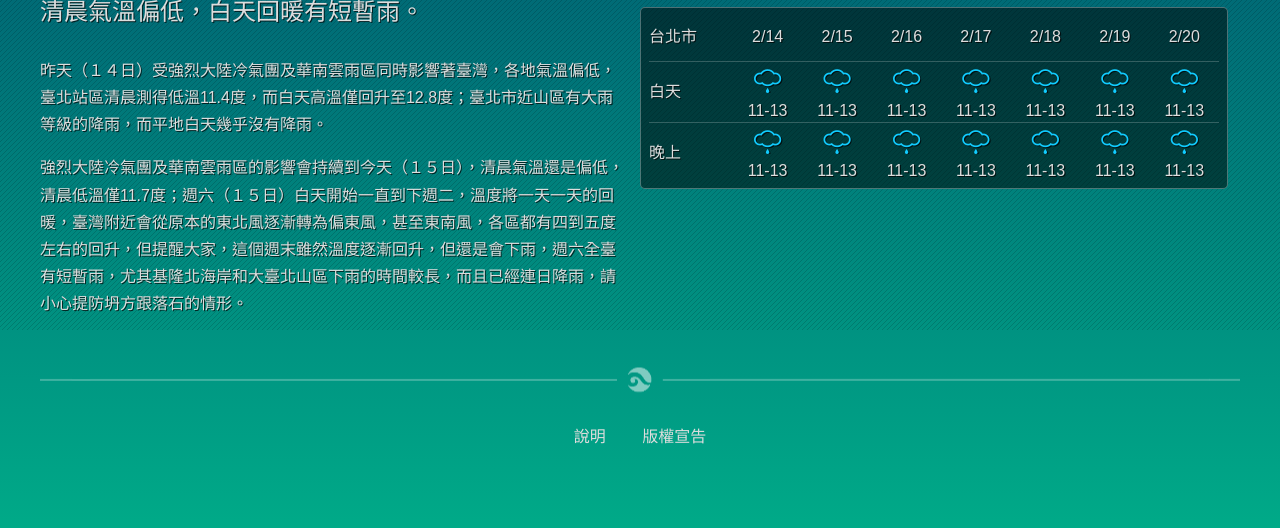
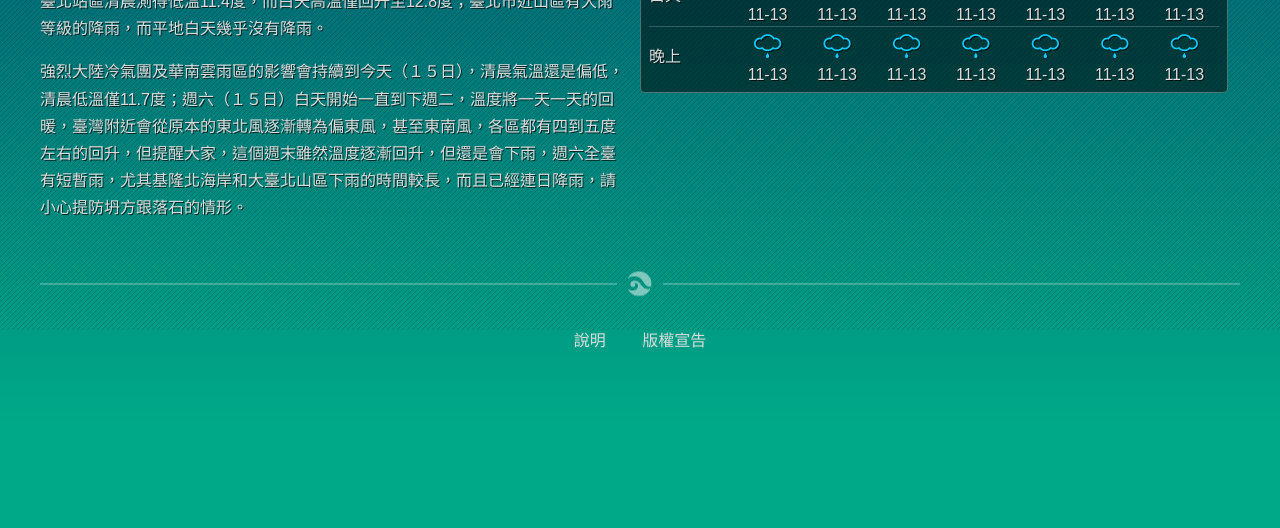
Before and after one commit to CQD/cwb, a plain HTML site: page template.html in a window 1280 px wide. Shown: the part 470-998 px from the top of the page. After the commit the page ends 902 px from the top, so only its background shows below. Drawn offline with nearby package versions, Linux system fonts and the light colour scheme.

Commit message:
.col 先不要做上面的 padding，等其他功能進來再說

```diff
--- a/css/main.css
+++ b/css/main.css
@@ -204,10 +204,6 @@ h2{
     width:49%;
     margin-right:1%;
   }
-  .col{
-    padding-top: 6em;
-  }
-
 }
 
 @media only screen and (min-width: 1200px) {
```
